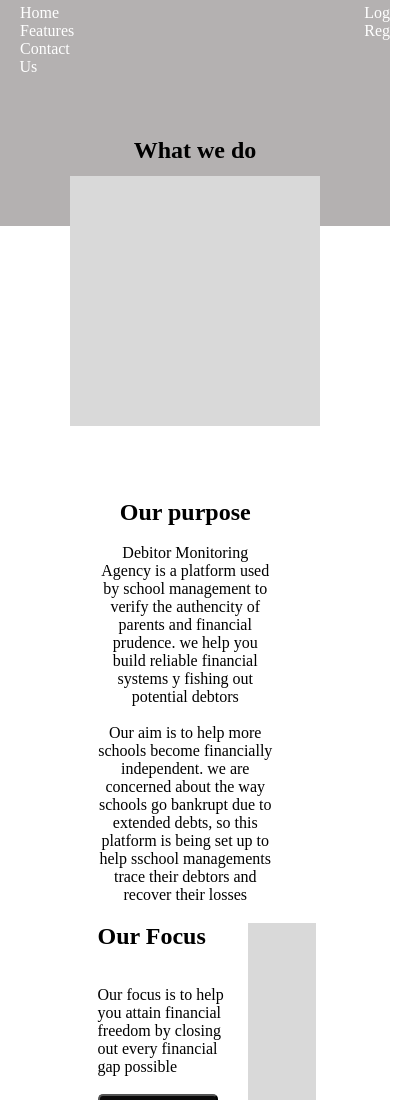
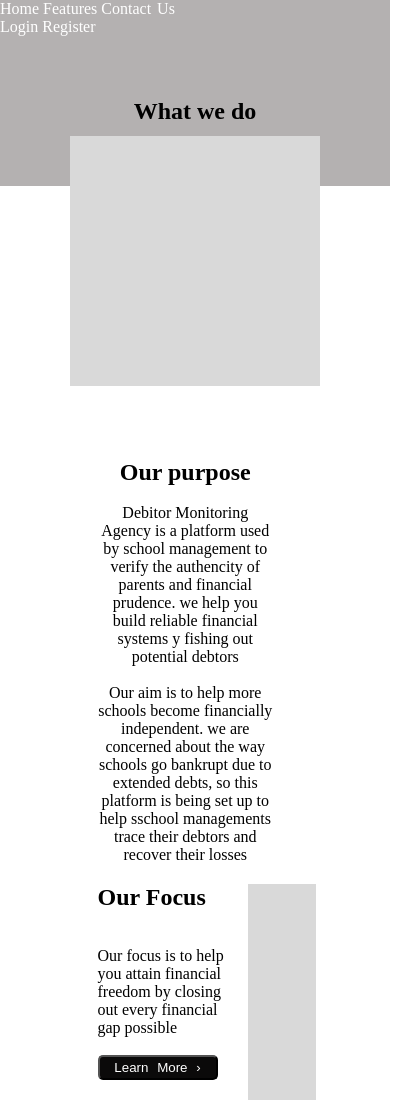
Before and after one commit to Deji98/About-us-test, a plain HTML site: page index.html in a window 390 px wide. Shown: the top 1100 px of the page, 418 px wide, since content can reach past the window. Drawn offline with Linux system fonts and the light colour scheme.

Commit message:
Update aboutus.css

```diff
--- a/aboutus.css
+++ b/aboutus.css
@@ -17,31 +17,19 @@ header {
   color: #ffffff;
 }
 
-.nav {
+.nav-buttons {
   display: flex;
-  flex-direction: row;
+  gap: 900px;
   word-spacing: 15px;
-  padding-left: 5%;
+  padding-left: 10px;
+  padding-top: 5px;
 }
 
 a {
   color: #ffffff;
   text-decoration: none;
   word-spacing: 2px;
-  margin: 1%;
-}
-
-.left {
-  width: 100%;
-  margin-top: 1%;
-  /* padding-left: 2%;
-  margin-top: 1%; */
-}
-
-.right {
-  width: 100%;
-  margin-top: 1%;
-  padding-left: 290px;
+  /* margin: 1%; */
 }
 
 header h2 {
@@ -189,17 +177,16 @@ button {
     margin-top: 50%;
   }
 
-  .left {
-    width: 100%;
-    margin-top: 1%;
-    /* padding-left: 2%;
-    margin-top: 1%; */
+  .nav-buttons {
+    display: flex;
+    gap: 190px;
+    word-spacing: 15px;
+    padding-left: 10px;
+    padding-top: 5px;
   }
 
-  .right {
-    width: 100%;
-    margin-top: 1%;
-    padding-left: 290px;
+  .log-reg {
+    background-color: #b4b1b1;
   }
 
   .team1-2,
@@ -248,17 +235,16 @@ button {
     margin-top: 70%;
   }
 
-  .left {
-    width: 100%;
-    margin-top: 1%;
-    /* padding-left: 2%;
-    margin-top: 1%; */
+  .nav-buttons {
+    display: flex;
+    gap: 550px;
+    word-spacing: 15px;
+    padding-left: 10px;
+    padding-top: 5px;
   }
 
-  .right {
-    width: 100%;
-    margin-top: 1%;
-    padding-left: 290px;
+  .log-reg {
+    background-color: #b4b1b1;
   }
 
   .team1-2,
```
